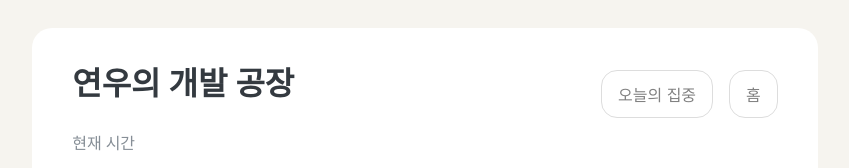
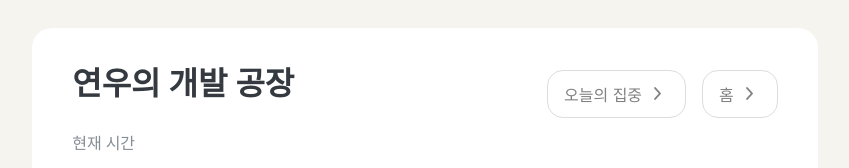
Before and after one commit to Let-s-Study/codit-first-team-mission, a React (Vite) app: page / in a window 1280 px wide. Shown: the part 127-295 px from the top of the page, without its empty margins (223-1072 px from the left). Built offline with nearby package versions, Linux system fonts and the light colour scheme; a web font is replaced by a local one.

Commit message:
💄Add arrowIcon :  메뉴에 화살표 아이콘 이미지 추가

```diff
--- a/src/App.jsx
+++ b/src/App.jsx
@@ -1,6 +1,9 @@
+
+
 import './App.scss'
 
 import logoImg from './assets/img/img_logo.png';
+import arrowRight from './assets/img/ic_arrow_right.png'
 
 function App() {
   const now = new Date();
@@ -15,8 +18,14 @@ function App() {
             <h1 className="title">{title}</h1>
           </div>
           <div className="menuContainer">
-            <button>오늘의 집중</button>
-            <button>홈</button>
+            <button>
+              오늘의 집중
+              <img src={arrowRight} className="arrowIcon"></img>
+            </button>
+            <button>
+              홈
+              <img src={arrowRight} className="arrowIcon"></img>
+            </button>
           </div>
         </div>
         <div className="timeContainer">
--- a/src/App.scss
+++ b/src/App.scss
@@ -81,6 +81,14 @@
 
 }
 
+.arrowIcon {
+  width: 1.5rem;
+  height: 1.5rem;
+
+  margin-bottom: 2px;
+  margin-left: 1px;
+}
+
 
 .listSection {
   margin-top: 20px;
```
